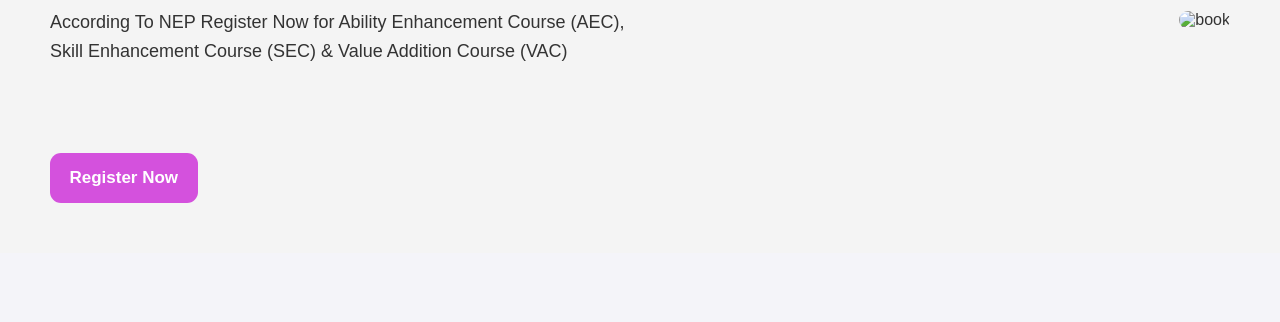
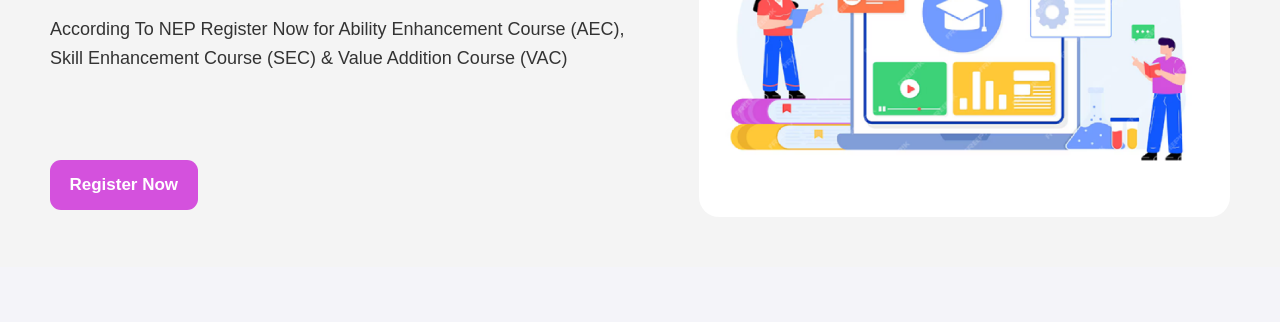
Before and after one commit to rahul-kr-rai/VGU_Course_Regesteration_Portal, a website: page index.html in a window 1280 px wide. Shown: the part 478-800 px from the top of the page. Drawn offline with Linux system fonts and the light colour scheme; the site is published under a folder, as on GitHub Pages, so addresses that start at the root find nothing.

Commit message:
Update index.html

```diff
--- a/index.html
+++ b/index.html
@@ -32,7 +32,7 @@
             </script>
 
     </div>
-    <img src="/Image/books.png" alt="book">
+    <img src="Image/books.png" alt="book">
 
 </section>
 
```
